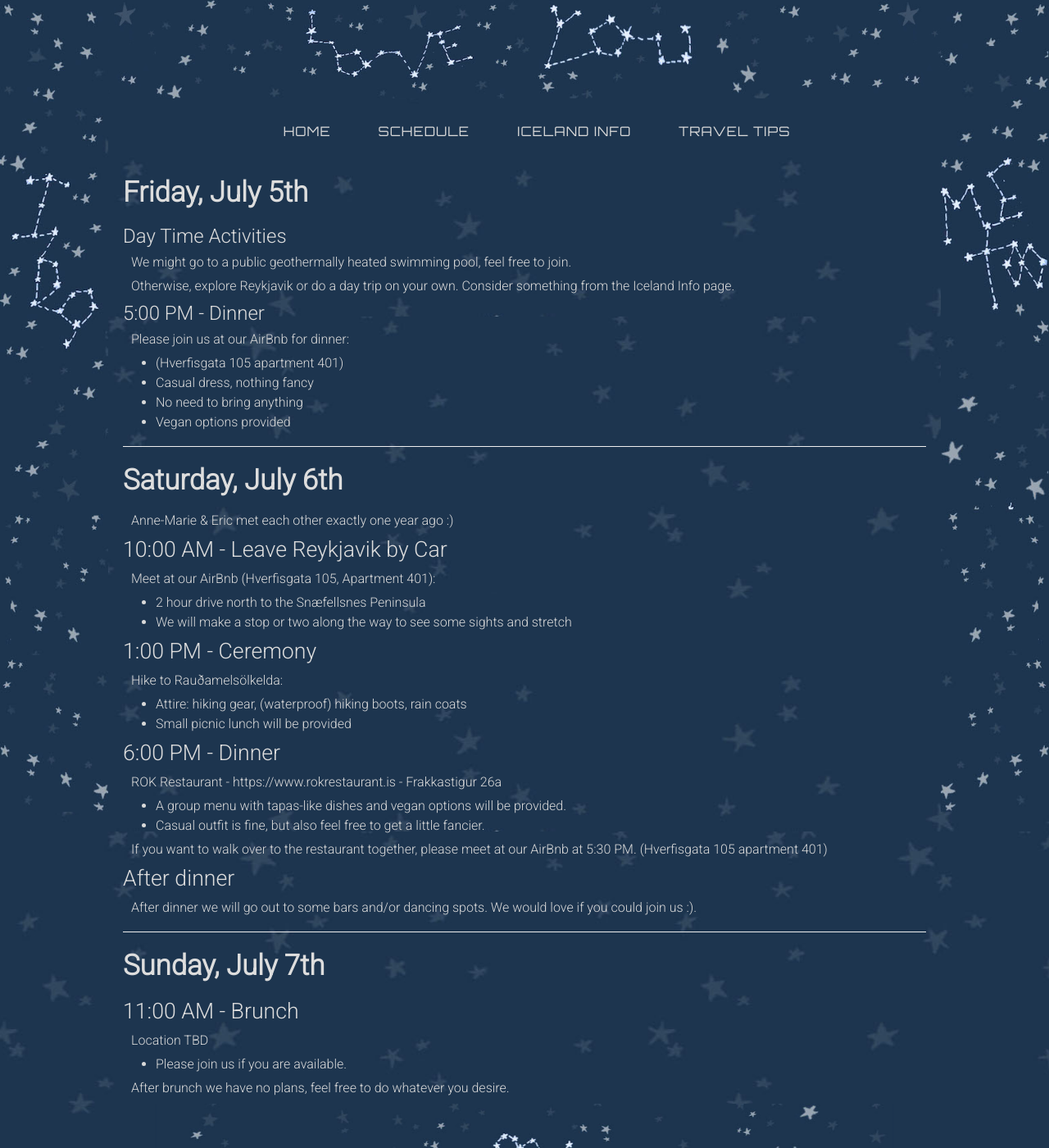
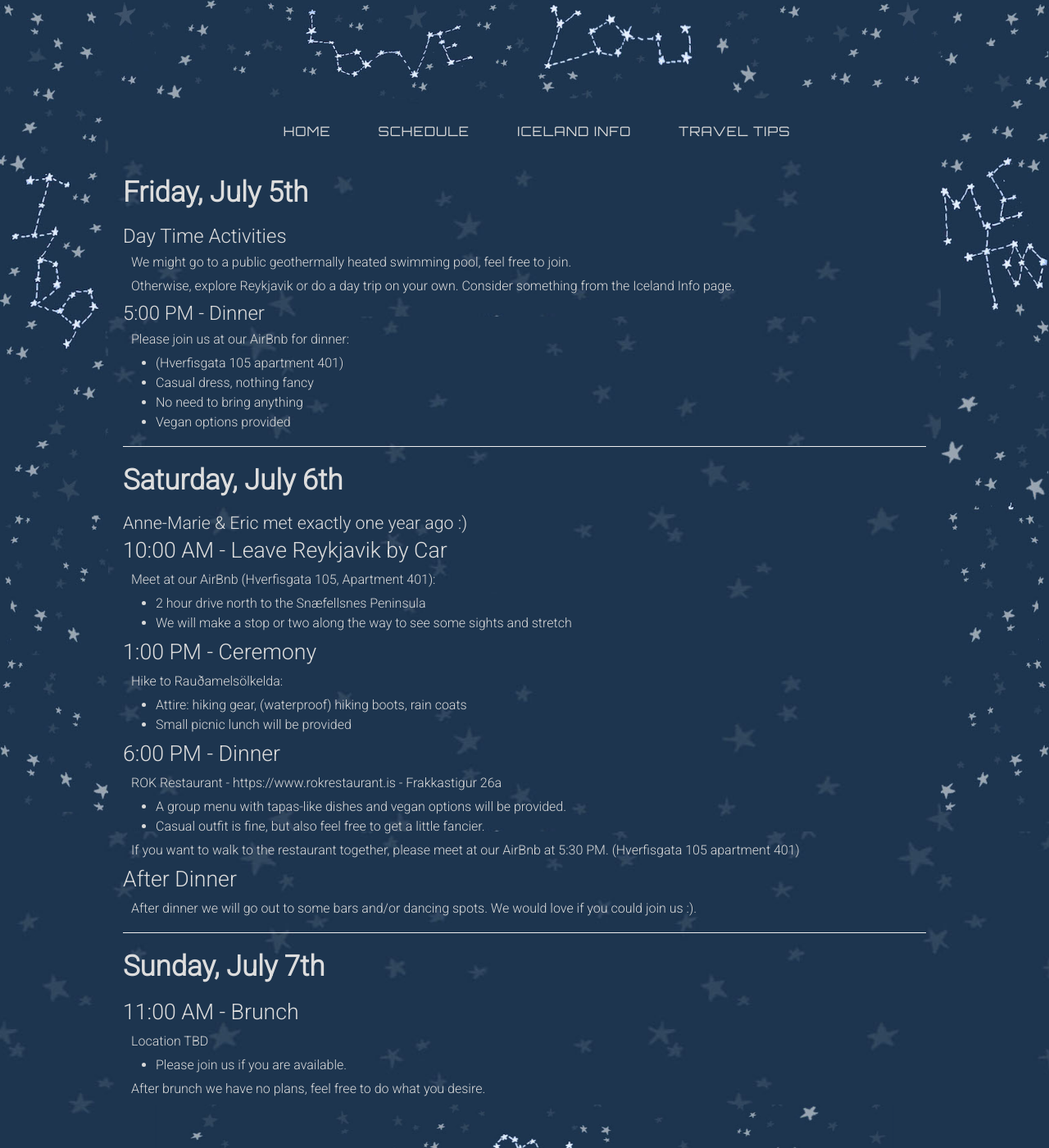
Before and after one commit to rltvty/olkelda, a Jekyll site: the page built from schedule.md, in a window 1280 px wide and 1400 px high. Shown: the whole window at 82% size. Built offline with Jekyll 4.4.1, drawn with Linux system fonts in a browser that asks for light colours.

Commit message:
more schedule updates

```diff
--- a/schedule.md
+++ b/schedule.md
@@ -21,7 +21,7 @@ Please join us at our AirBnb for dinner:
 ---
 # Saturday, July 6th
 
-Anne-Marie & Eric met each other exactly one year ago :)
+#### Anne-Marie & Eric met exactly one year ago :)
 
 ## 10:00 AM - Leave Reykjavik by Car
 Meet at our AirBnb (Hverfisgata 105, Apartment 401):
@@ -38,9 +38,9 @@ ROK Restaurant - https://www.rokrestaurant.is - Frakkastigur 26a
 * A group menu with tapas-like dishes and vegan options will be provided.
 * Casual outfit is fine, but also feel free to get a little fancier.
 
-If you want to walk over to the restaurant together, please meet at our AirBnb at 5:30 PM.  (Hverfisgata 105 apartment 401)
+If you want to walk to the restaurant together, please meet at our AirBnb at 5:30 PM.  (Hverfisgata 105 apartment 401)
 
-## After dinner
+## After Dinner
 After dinner we will go out to some bars and/or dancing spots.  We would love if you could join us :).
 
 ---
@@ -50,4 +50,4 @@ After dinner we will go out to some bars and/or dancing spots.  We would love if
 Location TBD
 * Please join us if you are available.
 
-After brunch we have no plans, feel free to do whatever you desire.
+After brunch we have no plans, feel free to do what you desire.
```
